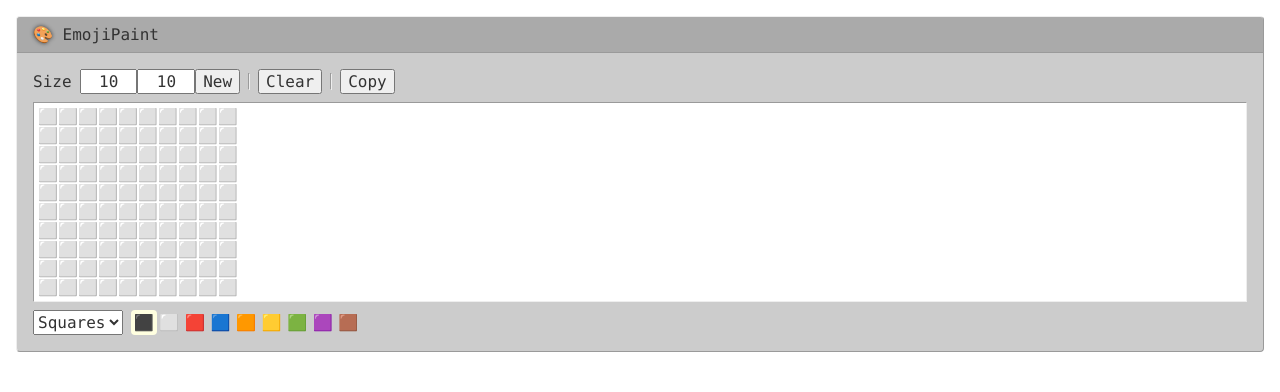
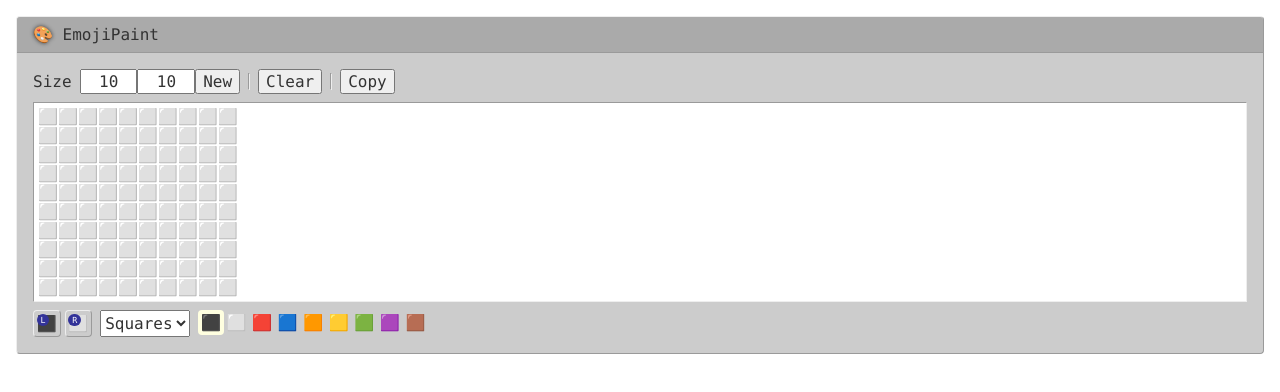
Before and after one commit to 0x04/emoji-paint, a plain HTML site: page index.html in a window 1280 px wide. Drawn offline with Linux system fonts and the light colour scheme.

Commit message:
feature: add palette selection component

```diff
--- a/index.html
+++ b/index.html
@@ -143,6 +143,42 @@
 
         .emoji-paint__palette-item:checked {
             background-color: var(--selection-color);
+        }
+
+        .emoji-paint__palette-selection {
+            display: flex;
+            align-items: center;
+            gap: 0.25rem;
+            cursor: default;
+        }
+
+        .emoji-paint__palette-selection-left,
+        .emoji-paint__palette-selection-right {
+            position: relative;
+            border: 1px outset;
+            border-radius: 0.25rem;
+            padding: 0.175rem;
+        }
+
+        .emoji-paint__palette-selection-left::before,
+        .emoji-paint__palette-selection-right::before {
+            position: absolute;
+            border-radius: 100%;
+            width: 2.5ch;
+            color: #FFF;
+            background-color: #339;
+            font-size: 0.525rem;
+            text-align: center;
+            line-height: 2.5ch;
+            aspect-ratio: 1;
+        }
+
+        .emoji-paint__palette-selection-left::before {
+            content: 'L';
+        }
+
+        .emoji-paint__palette-selection-right::before {
+            content: 'R';
         }
 
         /* endregion */
@@ -454,8 +490,14 @@
       this.elements.items.addEventListener('click', this.onClick)
       this.elements.container.append(this.elements.items)
 
+      this.selection = new PaletteSelection(this)
       this.dropdown = new PaletteDropdown(this.onDropdownChange, this.storage)
-      this.elements.container.prepend(this.dropdown.element)
+
+      this.elements.container.prepend(
+        this.selection.elements.container,
+        this.dropdown.element
+      )
+
       this.dropdown.setup()
     }
 
@@ -478,14 +520,32 @@
         return item
       })
 
-      itemsNew.at(0).checked = true
       items.append(...itemsNew)
 
+      this.select()
       this.callback(this.selected)
     }
 
+    select(index = 0) {
+      const {items} = this.elements
+
+      if (!(index in items.children)) {
+        return
+      }
+
+      let item = items.children[index]
+
+      item.checked = true
+
+      this.selected = this.palette[item.dataset.index]
+
+      const detail = {index, selected: this.selected}
+      const eventChange = new CustomEvent('paletteSelectionChange', {detail})
+      this.elements.container.dispatchEvent(eventChange)
+    }
+
     onClick(event) {
-      this.selected = this.palette[event.target.dataset.index]
+      this.select(event.target.dataset.index)
       this.callback(this.selected)
     }
 
@@ -541,6 +601,46 @@
     dispatchChange() {
       const event = new Event('change', {bubbles: true, cancelable: true})
       this.element.dispatchEvent(event)
+    }
+  }
+
+  class PaletteSelection {
+    elements = {container: null, selectionLeft: null, selectionRight: null}
+
+    constructor(palette) {
+      this.onPaletteSelectionChange = this.onPaletteSelectionChange.bind(this)
+
+      this.palette = palette
+
+      const container = this.elements.container = document.createElement('div')
+
+      container.classList.add('emoji-paint__palette-selection')
+
+      const selectionLeft = this.elements.selectionLeft = document.createElement('div')
+
+      selectionLeft.classList.add('emoji-paint__palette-selection-left')
+      selectionLeft.textContent = DEFAULT_BLANK
+      selectionLeft.title = 'Left mouse button'
+
+      const selectionRight = this.elements.selectionRight = document.createElement('div')
+
+      selectionRight.classList.add('emoji-paint__palette-selection-right')
+      selectionRight.textContent = DEFAULT_BLANK
+      selectionRight.title = 'Right mouse button'
+
+      container.append(selectionLeft, selectionRight)
+
+      this.palette.elements.container.addEventListener(
+        'paletteSelectionChange',
+        this.onPaletteSelectionChange
+      )
+    }
+
+    onPaletteSelectionChange(event) {
+      const {selectionLeft} = this.elements
+      const {selected} = event.detail
+
+      selectionLeft.textContent = selected
     }
   }
 
```
